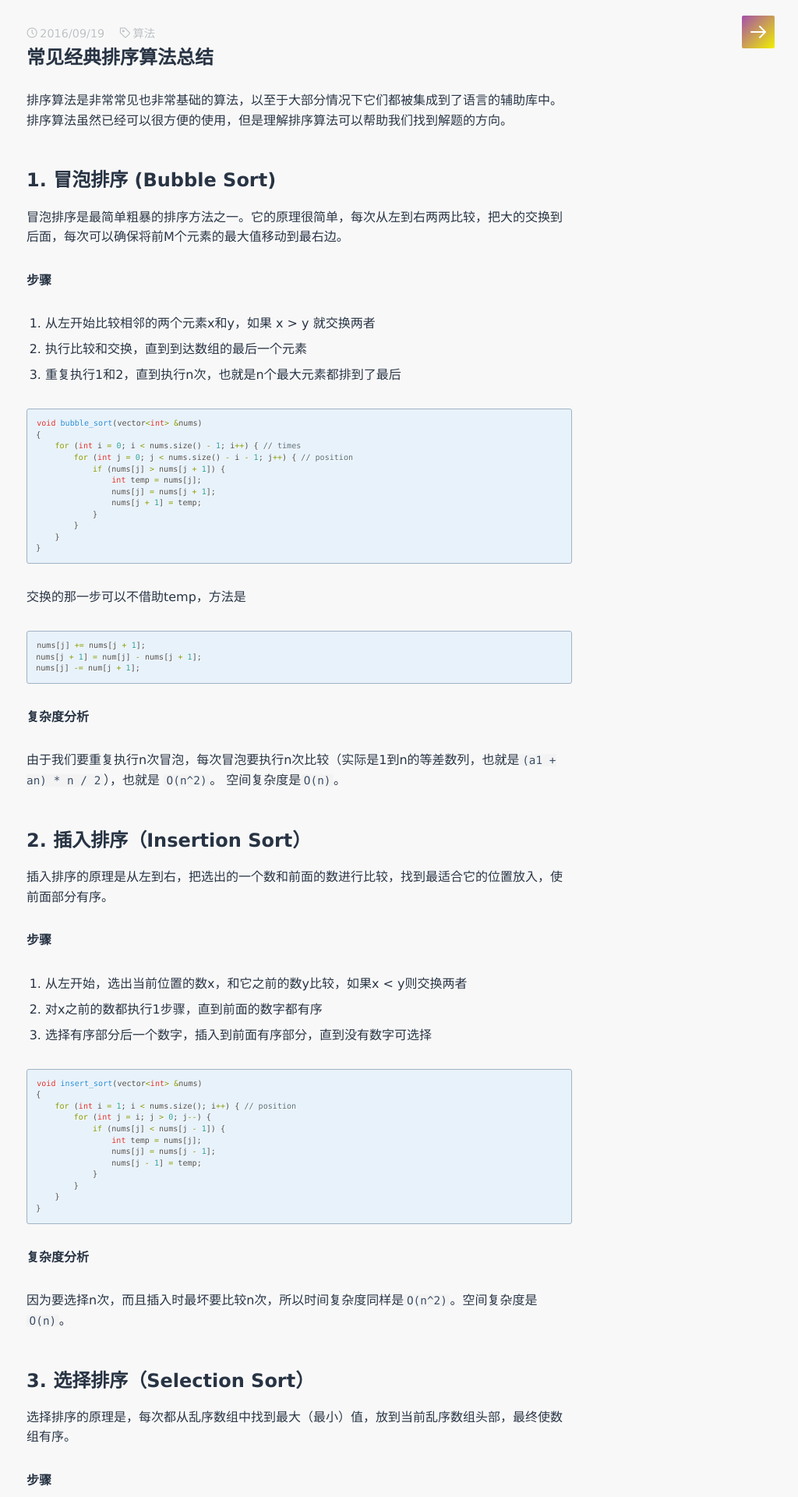
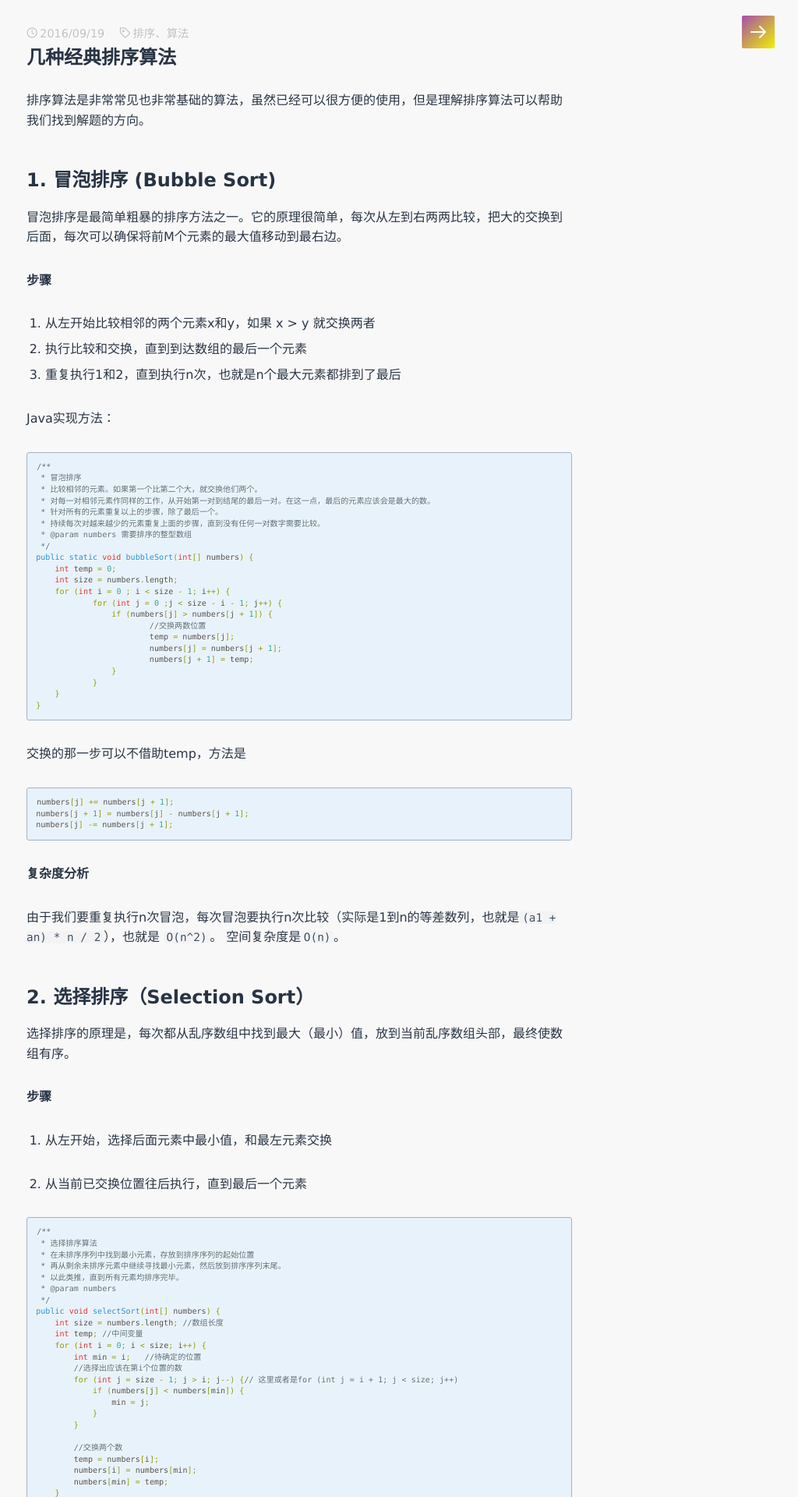
Before and after one commit to shenhuniurou/shenhuniurou.github.io, a Jekyll site: the page built from _posts/technology_share/2016-09-19-sort-algorithms.md, in a window 1280 px wide. Shown: the top 1920 px of the page at 78% size, without its empty margins (256-1280 px from the left). Built offline with Jekyll 4.4.1, drawn with Linux system fonts in a browser that asks for light colours; some web fonts are replaced; comment, search, counter and statistics services are not loaded; some of the changed text lies outside the part shown.

Commit message:
update a blog

````diff
--- a/_posts/technology_share/2016-09-19-sort-algorithms.md
+++ b/_posts/technology_share/2016-09-19-sort-algorithms.md
@@ -1,11 +1,11 @@
 ---
 layout: post
-title: 常见经典排序算法总结
+title: 几种经典排序算法
 category: 技术分享
-tags: 算法
+tags: 排序、算法
 ---
 
-排序算法是非常常见也非常基础的算法，以至于大部分情况下它们都被集成到了语言的辅助库中。排序算法虽然已经可以很方便的使用，但是理解排序算法可以帮助我们找到解题的方向。
+排序算法是非常常见也非常基础的算法，虽然已经可以很方便的使用，但是理解排序算法可以帮助我们找到解题的方向。
 
 ## 1. 冒泡排序 (Bubble Sort)
 
@@ -17,34 +17,92 @@
 2. 执行比较和交换，直到到达数组的最后一个元素
 3. 重复执行1和2，直到执行n次，也就是n个最大元素都排到了最后
 
-```c++
-void bubble_sort(vector<int> &nums)
-{
-    for (int i = 0; i < nums.size() - 1; i++) { // times
-        for (int j = 0; j < nums.size() - i - 1; j++) { // position
-            if (nums[j] > nums[j + 1]) {
-                int temp = nums[j];
-                nums[j] = nums[j + 1];
-                nums[j + 1] = temp;
-            }
-        }
+Java实现方法：
+
+```java
+/**
+ * 冒泡排序
+ * 比较相邻的元素。如果第一个比第二个大，就交换他们两个。
+ * 对每一对相邻元素作同样的工作，从开始第一对到结尾的最后一对。在这一点，最后的元素应该会是最大的数。
+ * 针对所有的元素重复以上的步骤，除了最后一个。
+ * 持续每次对越来越少的元素重复上面的步骤，直到没有任何一对数字需要比较。
+ * @param numbers 需要排序的整型数组
+ */
+public static void bubbleSort(int[] numbers) {
+    int temp = 0;
+    int size = numbers.length;
+    for (int i = 0 ; i < size - 1; i++) {
+	    for (int j = 0 ;j < size - i - 1; j++) {
+	        if (numbers[j] > numbers[j + 1]) {
+	        	//交换两数位置
+		        temp = numbers[j];
+		        numbers[j] = numbers[j + 1];
+		        numbers[j + 1] = temp;
+	        }
+	    }
     }
 }
 ```
 
 交换的那一步可以不借助temp，方法是
 
-```c++
-nums[j] += nums[j + 1];
-nums[j + 1] = num[j] - nums[j + 1];
-nums[j] -= num[j + 1];
+```java
+numbers[j] += numbers[j + 1];
+numbers[j + 1] = numbers[j] - numbers[j + 1];
+numbers[j] -= numbers[j + 1];
 ```
 
 **复杂度分析**
 
 由于我们要重复执行n次冒泡，每次冒泡要执行n次比较（实际是1到n的等差数列，也就是`(a1 + an) * n / 2`），也就是 `O(n^2)`。 空间复杂度是`O(n)`。
 
-## 2. 插入排序（Insertion Sort）
+
+
+## 2. 选择排序（Selection Sort）
+
+选择排序的原理是，每次都从乱序数组中找到最大（最小）值，放到当前乱序数组头部，最终使数组有序。
+
+**步骤**
+
+1. 从左开始，选择后面元素中最小值，和最左元素交换
+
+2. 从当前已交换位置往后执行，直到最后一个元素
+
+```java
+/**
+ * 选择排序算法
+ * 在未排序序列中找到最小元素，存放到排序序列的起始位置
+ * 再从剩余未排序元素中继续寻找最小元素，然后放到排序序列末尾。
+ * 以此类推，直到所有元素均排序完毕。
+ * @param numbers
+ */
+public void selectSort(int[] numbers) {
+    int size = numbers.length; //数组长度
+    int temp; //中间变量
+    for (int i = 0; i < size; i++) {
+        int min = i;   //待确定的位置
+        //选择出应该在第i个位置的数
+        for (int j = size - 1; j > i; j--) {// 这里或者是for (int j = i + 1; j < size; j++)
+            if (numbers[j] < numbers[min]) {
+                min = j;
+            }
+        }
+
+        //交换两个数
+        temp = numbers[i];
+        numbers[i] = numbers[min];
+        numbers[min] = temp;
+    }
+}
+```
+
+**复杂度分析**
+
+每次要找一遍最小值，最坏情况下找n次，这样的过程要执行n次，所以时间复杂度还是`O(n^2)`。空间复杂度是`O(n)`。
+
+
+
+## 3. 插入排序（Insertion Sort）
 
 插入排序的原理是从左到右，把选出的一个数和前面的数进行比较，找到最适合它的位置放入，使前面部分有序。
 
@@ -54,15 +112,29 @@
 2. 对x之前的数都执行1步骤，直到前面的数字都有序
 3. 选择有序部分后一个数字，插入到前面有序部分，直到没有数字可选择
 
-```c++
-void insert_sort(vector<int> &nums)
-{
-    for (int i = 1; i < nums.size(); i++) { // position
+Java实现方法：
+
+```java
+/**
+ * 插入排序
+ *
+ * 从第一个元素开始，该元素可以认为已经被排序
+ * 取出下一个元素，在已经排序的元素序列中从后向前扫描
+ * 如果该元素（已排序）大于新元素，将该元素移到下一位置
+ * 重复步骤3，直到找到已排序的元素小于或者等于新元素的位置
+ * 将新元素插入到该位置中
+ * 重复步骤2
+ * @param numbers  待排序数组
+ */
+public static void insertSort(int[] numbers) {
+	int size = numbers.length;
+    int temp, j;
+    for (int i = 0; i < numbers.length; i++) {
         for (int j = i; j > 0; j--) {
-            if (nums[j] < nums[j - 1]) {
-                int temp = nums[j];
-                nums[j] = nums[j - 1];
-                nums[j - 1] = temp;
+            if (numbers[j] < numbers[j - 1]) {
+                int temp = numbers[j];
+                numbers[j] = numbers[j - 1];
+                numbers[j - 1] = temp;
             }
         }
     }
@@ -73,95 +145,45 @@
 
 因为要选择n次，而且插入时最坏要比较n次，所以时间复杂度同样是`O(n^2)`。空间复杂度是`O(n)`。
 
-## 3. 选择排序（Selection Sort）
 
-选择排序的原理是，每次都从乱序数组中找到最大（最小）值，放到当前乱序数组头部，最终使数组有序。
+## 4. 希尔排序（Shell Sort）
+
+希尔排序从名字上看不出来特点，因为它是以发明者命名的。它的另一个名字是“递减增量排序算法“。这个算法可以看作是插入排序的优化版，因为插入排序需要一位一位比较，然后放置到正确位置。为了提升比较的跨度，希尔排序将数组按照一定步长分成几个子数组进行排序，通过逐渐减短步长来完成最终排序。
 
 **步骤**
 
-1. 从左开始，选择后面元素中最小值，和最左元素交换
-2. 从当前已交换位置往后执行，直到最后一个元素
+1. 计算当前步长，按步长划分子数组
+2. 子数组内插入排序
+3. 步长除以2后继续1、2两步，直到步长最后变成1
 
-```c++
-void selection_sort(vector<int> &nums)
-{
-    for (int i = 0; i < nums.size(); i++) { // position
-        int min = i;
-        for (int j = i + 1; j < nums.size(); j++) {
-            if (nums[j] < nums[min]) {
-                min = j;
+
+```java
+public static void shellSort(int[] data) {
+    //每次将步长缩短为原来的一半
+    for (int increment = data.length / 2; increment > 0; increment /= 2) {
+        for (int i = increment; i < data.length; i++) {
+            int j = i;
+            while (j - increment >= 0 && data[j] < data[j - increment]) {
+                //插入排序采用交换法
+                swap(data, j, j - increment);
+                j -= increment;
             }
         }
+    }
+}
 
-        int temp = nums[i];
-        nums[i] = nums[min];
-        nums[min] = temp;
-    }
+public static void swap(int[] arr, int a, int b) {
+    arr[a] = arr[a] + arr[b];
+    arr[b] = arr[a] - arr[b];
+    arr[a] = arr[a] - arr[b];
 }
 ```
 
 **复杂度分析**
 
-每次要找一遍最小值，最坏情况下找n次，这样的过程要执行n次，所以时间复杂度还是`O(n^2)`。空间复杂度是`O(n)`。
-
-## 4. 希尔排序（Shell Sort）
-
-希尔排序从名字上看不出来特点，因为它是以发明者命名的。它的另一个名字是“递减增量排序算法“。这个算法可以看作是插入排序的优化版，因为插入排序需要一位一位比较，然后放置到正确位置。为了提升比较的跨度，希尔排序将数组按照一定步长分成几个子数组进行排序，通过逐渐减短步长来完成最终排序。
-
-**例子**
-
-例如 `[10, 80, 70, 100, 90, 30, 20]`
-如果我们按照一次减一半的步长来算， 这个数组第一次排序时以3为步长，子数组是：
-
-`10 80 70`
-`90 30 20`
-`100`
-
-这里其实按照列划分的4个子数组，排序后结果为
-
-`10 30 20`
-`90 80 70`
-`100`
-
-也就是 `[10, 30 20 90 80 70 100]`
-
-然后再以1为步长生成子数组
-
-`10`
-`30`
-`20`
-`..`
-
-这个时候就是一纵列了，也就是说最后一定是以一个数组来排序的。
-
-**步骤**
-
-1. 计算当前步长，按步长划分子数组
-2. 子数组内插入排序
-3. 步长除以2后继续12两步，直到步长最后变成1
+希尔排序的时间复杂度受步长的影响，最坏的时间复杂度为`O(n^2)`。
 
 
-```c++
-void shell_sort(vector<int> &nums)
-{
-    for (int gap = nums.size() >> 1; gap > 0; gap >>= 1) { // times
-        for (int i = gap; i < nums.size(); i++) { // position
-            int temp = nums[i];
-
-            int j = i - gap;
-            for (; j >= 0 && nums[j] > temp; j -= gap) {
-                nums[j + gap] = nums[j];
-            }
-
-            nums[j + gap] = temp;
-        }
-    }
-}
-```
-
-**复杂度分析**
-
-希尔排序的时间复杂度受步长的影响，具体分析在[维基百科](https://zh.wikipedia.org/wiki/%E5%B8%8C%E5%B0%94%E6%8E%92%E5%BA%8F#.E6.AD.A5.E9.95.BF.E5.BA.8F.E5.88.97)。
 
 ## 5. 归并排序（Merge Sort）
 
@@ -169,45 +191,56 @@
 
 **步骤**
 
-1. 把当前数组分化成n个单位为1的子数组，然后两两比较合并成单位为2的n/2个子数组
-2. 继续进行这个过程，按照2的倍数进行子数组的比较合并，直到最终数组有序
+1.把当前数组分化成n个单位为1的子数组，然后两两比较合并成单位为2的n/2个子数组
 
-```c++
-void merge_array(vector<int> &nums, int b, int m, int e, vector<int> &temp)
-{
-    int lb = b, rb = m, tb = b;
-    while (lb != m && rb != e)
-        if (nums[lb] < nums[rb])
-            temp[tb++] = nums[lb++];
-        else
-            temp[tb++] = nums[rb++];
+2.继续进行这个过程，按照2的倍数进行子数组的比较合并，直到最终数组有序
 
-    while (lb < m)
-        temp[tb++] = nums[lb++];
-
-    while (rb < e)
-        temp[tb++] = nums[rb++];
-
-    for (int i = b;i < e; i++)
-        nums[i] = temp[i];
+```java
+private void sort(int[] nums) {
+    int[] temp = new int[nums.length];
+    sort(nums, 0, nums.length - 1, temp);
 }
 
-void merge_sort(vector<int> &nums, int b, int e, vector<int> &temp)
-{
-    int m = (b + e) / 2;
-    if (m != b) {
-        merge_sort(nums, b, m, temp);
-        merge_sort(nums, m, e, temp);
-        merge_array(nums, b, m, e, temp);
+private int[] sort(int[] nums, int low, int high, int[] temp) {
+    if (low < high) {
+        int mid = (low + high) / 2;
+        // 左边排序
+        sort(nums, low, mid, temp);
+        // 右边排序
+        sort(nums, mid + 1, high, temp);
+        // 左右归并
+        merge(nums, low, mid, high, temp);
+    }
+    return nums;
+}
+
+private void merge(int[] nums, int low, int mid, int high, int[] temp) {
+    int i = low;//左序列指针
+    int j = mid + 1;//右序列指针
+    int t = 0;//临时数组指针
+    while (i <= mid && j <= high) {
+        if (nums[i] <= nums[j]) {
+            temp[t++] = nums[i++];
+        } else {
+            temp[t++] = nums[j++];
+        }
+    }
+    while (i <= mid) {//将左边剩余元素填充进temp中
+        temp[t++] = nums[i++];
+    }
+    while (j <= high) {//将右序列剩余元素填充进temp中
+        temp[t++] = nums[j++];
+    }
+    t = 0;
+    //将temp中的元素全部拷贝到原数组中
+    while (low <= high) {
+        nums[low++] = temp[t++];
     }
 }
 ```
 
-这个实现中加了一个temp，是和原数组一样大的一个空间，用来临时存放排序后的子数组的。
-
 **复杂度分析**
 
-在`merge_array`过程中，实际的操作是当前两个子数组的长度，即2m。又因为打散数组是二分的，最终循环执行数是`logn`。所以这个算法最终时间复杂度是`O(nlogn)`，空间复杂度是`O(n)`。
 
 ## 6. 快速排序（Quick Sort）
 
@@ -219,60 +252,54 @@
 2. 将大于基准数的移到右边，小于的移到左边
 3. 递归的对子数组重复执行1，2，直到整个数组有序
 
-```c++
-void quick_sort(vector<int> &nums, int b, int e, vector<int> &temp)
-{
-    int m = (b + e) / 2;
-    if (m != b) {
-        int lb = b, rb = e - 1;
 
-        for (int i = b; i < e; i++) {
-            if (i == m)
-                continue;
-            if (nums[i] < nums[m])
-                temp[lb++] = nums[i];
-            else
-                temp[rb--] = nums[i];
-        }
-        temp[lb] = nums[m];
+```java
+/**
+ * 查找出中轴（默认是最低位low）的在numbers数组排序后所在位置
+ *
+ * @param numbers 带查找数组
+ * @param low   开始位置
+ * @param high  结束位置
+ * @return  中轴所在位置
+ */
+public static int getMiddle(int[] numbers, int low, int high) {
+    int temp = numbers[low]; //数组的第一个作为中轴
+    while (low < high) {
+	    while (low < high && numbers[high] >= temp) {
+	        high--;
+	    }
+	    numbers[low] = numbers[high];//比中轴小的记录移到低端
+	    while (low < high && numbers[low] < temp) {
+	        low++;
+	    }
+	    numbers[high] = numbers[low] ; //比中轴大的记录移到高端
+    }
+    numbers[low] = temp ; //中轴记录到尾
+    return low ; // 返回中轴的位置
+}
 
-        for (int i = b; i < e; i++)
-            nums[i] = temp[i];
-
-        quick_sort(nums, b, lb, temp);
-        quick_sort(nums, lb + 1, e, temp);
-    }
-}
-```
-
-解法2: 不需要辅助空间
-
-```c++
-void quick_sort(vector<int> &nums, int b, int e)
-{
-    if (b < e - 1) {
-        int lb = b, rb = e - 1;
-        while (lb < rb) {
-            while (nums[rb] >= nums[b] && lb < rb)
-                rb--;
-            while (nums[lb] <= nums[b] && lb < rb)
-                lb++;
-            swap(nums[lb], nums[rb]);
-        }
-        swap(nums[b], nums[lb]);
-        quick_sort(nums, b, lb);
-        quick_sort(nums, lb + 1, e);
+/**
+ *
+ * @param numbers 带排序数组
+ * @param low  开始位置
+ * @param high 结束位置
+ */
+public static void quickSort(int[] numbers, int low, int high) {
+    if (low < high) {
+    　　int middle = getMiddle(numbers, low, high); //将numbers数组进行一分为二
+    　　quickSort(numbers, low, middle - 1);   //对低字段表进行递归排序
+    　　quickSort(numbers, middle + 1, high); //对高字段表进行递归排序
     }
 }
 ```
 
 **复杂度分析**
 
-快速排序也是一个不稳定排序，时间复杂度看[维基百科](https://zh.wikipedia.org/wiki/%E5%BF%AB%E9%80%9F%E6%8E%92%E5%BA%8F#.E5.B9.B3.E5.9D.87.E8.A4.87.E9.9B.9C.E5.BA.A6)。空间复杂度是`O(n)`。
+快速排序是通常被认为在同数量级（O(nlog2n)）的排序方法中平均性能最好的，但若初始序列按关键码有序或基本有序时，快排序反而蜕化为冒泡排序。为改进之，通常以“三者取中法”来选取基准记录，即将排序区间的两个端点与中点三个记录关键码居中的调整为支点记录。快速排序是一个不稳定的排序方法。时间复杂度`O(nlog2n)`，空间复杂度是`O(n)`。
 
 ## 7. 堆排序（Heap Sort）
 
-堆排序经常用于求一个数组中最大k个元素时。因为堆实际上是一个完全二叉树，所以用它可以用一维数组来表示。因为最大堆的第一位总为当前堆中最大值，所以每次将最大值移除后，调整堆即可获得下一个最大值，通过一遍一遍执行这个过程就可以得到前k大元素，或者使堆有序。
+原理：堆排序就是把一个无序数组构建成一个最大堆，然后将堆顶最大数取出，将剩余的堆继续调整为最大堆，再次将堆顶的最大数取出，这个过程持续到剩余数只有一个时结束。
 
 在了解算法之前，首先了解在一维数组中节点的下标：
 
@@ -282,44 +309,53 @@
 
 **步骤**
 
-1. 构造最大堆（Build Max Heap）：首先将当前元素放入最大堆下一个位置，然后将此元素依次和它的父节点比较，如果大于父节点就和父节点交换，直到比较到根节点。重复执行到最后一个元素。
-2. 最大堆调整（Max Heapify）：调整最大堆即将根节点移除后重新整理堆。整理方法为将根节点和最后一个节点交换，然后把堆看做n-1长度，将当前根节点逐步移动到其应该在的位置。
-3. 堆排序（HeapSort）：重复执行2，直到所有根节点都已移除。
+1.构建最大堆：这一步的目的是将一个无序的数组构建成一个满足完全二叉树规则的最大堆，首先从最后一个叶子节点的父节点开始遍历，如果这个父节点比子节点（这里还需要先比较左孩子和右孩子，如果左孩子比右孩子小，那么久比较父节点和右孩子）小，那么就交换，然后将操作索引移动到交换的子节点的左孩子上（如果存在），否则就退出循环，这样一直往前循环到堆顶位置，找出最大堆。
 
-```c++
-void heap_sort(vector<int> &nums)
-{
-    int n = nums.size();
-    for (int i = n / 2 - 1; i >= 0; i--) { // build max heap
-        max_heapify(nums, i, nums.size() - 1);
+2.交换数组第一个元素和最后一个元素，即移走最大堆堆顶，重新调整最大堆，此时的堆长度要-1，因为经过第一次无序的构建最大堆后，此时的数组除了第一个节点，其余均满足完全二叉树，所以接下来的调整只需要从第一个节点开始比较，将其移动到满足规则的位置。
+
+3.重复执行第二步，直到所有堆顶都已移除。
+
+
+```java
+private void heapSort(int[] nums) {
+    int n = nums.length;
+    for (int i = n / 2 - 1; i >= 0; i--) {
+        buildMaxHeap(nums, i, n);
     }
 
-    for (int i = n - 1; i > 0; i--) { // heap sort
+    for (int i = n - 1; i >= 0; i--) {
         int temp = nums[i];
-        num[i] = nums[0];
-        num[0] = temp;
-        max_heapify(nums, 0, i);
+        nums[i] = nums[0];
+        nums[0] = temp;
+        buildMaxHeap(nums, 0, i);
     }
 }
 
-void max_heapify(vector<int> &nums, int beg, int end)
-{
-    int curr = beg;
-    int child = curr * 2 + 1;
+/**
+ * 对数组建最大堆
+ */
+public void buildMaxHeap(int[] nums, int position, int end) {
+    // 当前操作节点
+    int current = nums[position];
+    // 左孩子索引
+    int child = position * 2 + 1;
+
     while (child < end) {
         if (child + 1 < end && nums[child] < nums[child + 1]) {
+            // 如果当前节点存在右子节点且右子节点值比左子节点大，那么将左子节点索引变成右子节点索引
             child++;
         }
-        if (nums[curr] < nums[child]) {
-            int temp = nums[curr];
-            nums[curr] = nums[child];
-            num[child] = temp;
-            curr = child;
-            child = 2 * curr + 1;
+        if (current < nums[child]) {
+            // 如果当前节点值小于子节点，就交换
+            nums[position] = nums[child];
+            // 把子节点索引作为当前节点索引，并计算其子节点索引，继续重复上述步骤
+            position = child;
+            child = position * 2 + 1;
         } else {
             break;
         }
     }
+    nums[position] = current;
 }
 ```
 
@@ -327,9 +363,11 @@
 
 堆执行一次调整需要`O(logn)`的时间，在排序过程中需要遍历所有元素执行堆调整，所以最终时间复杂度是`O(nlogn)`。空间复杂度是`O(n)`。
 
-## 0. 参考
+## 参考文献
 
-- 维基百科
+- [必须知道的八大种排序算法](http://www.jianshu.com/p/8c915179fd02)
 - [经典排序算法总结与实现](http://wuchong.me/blog/2014/02/09/algorithm-sort-summary/)
+- [图解排序算法(二)之希尔排序](http://www.cnblogs.com/chengxiao/p/6104371.html)
+- [图解排序算法(四)之归并排序](http://www.cnblogs.com/chengxiao/p/6194356.html)
 - [堆排序C++实现](http://segmentfault.com/a/1190000002466215)
 - [常见排序算法 - 堆排序 (Heap Sort)](http://bubkoo.com/2014/01/14/sort-algorithm/heap-sort/)
````
